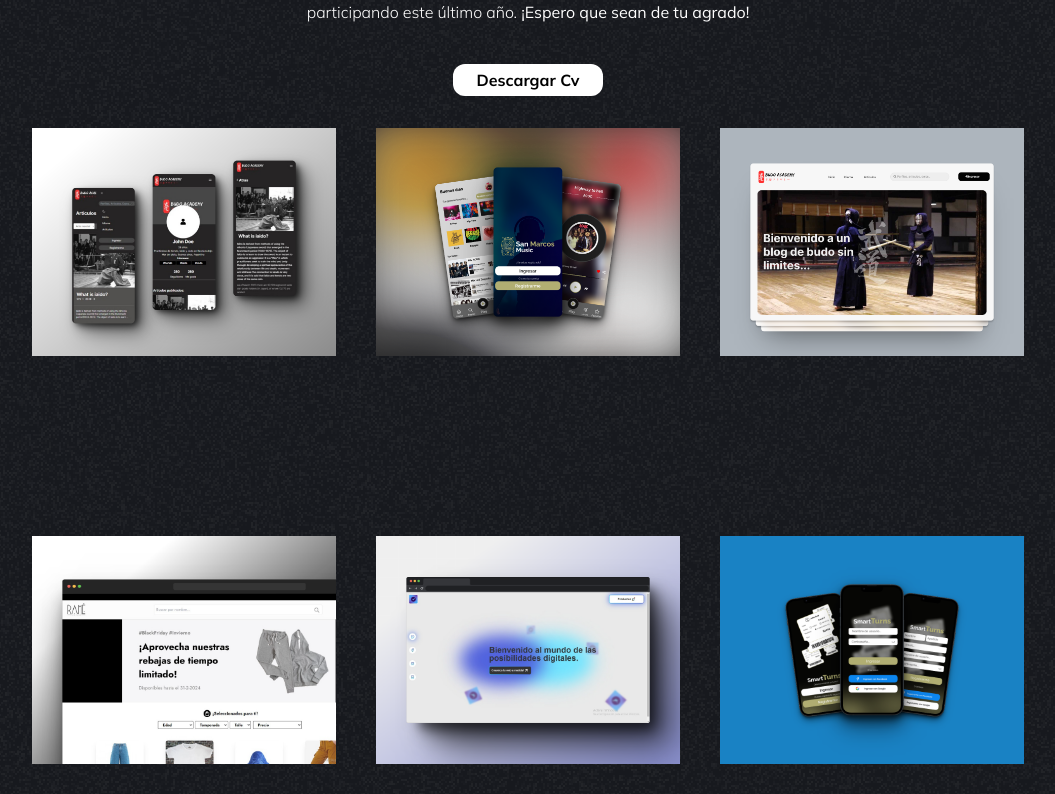
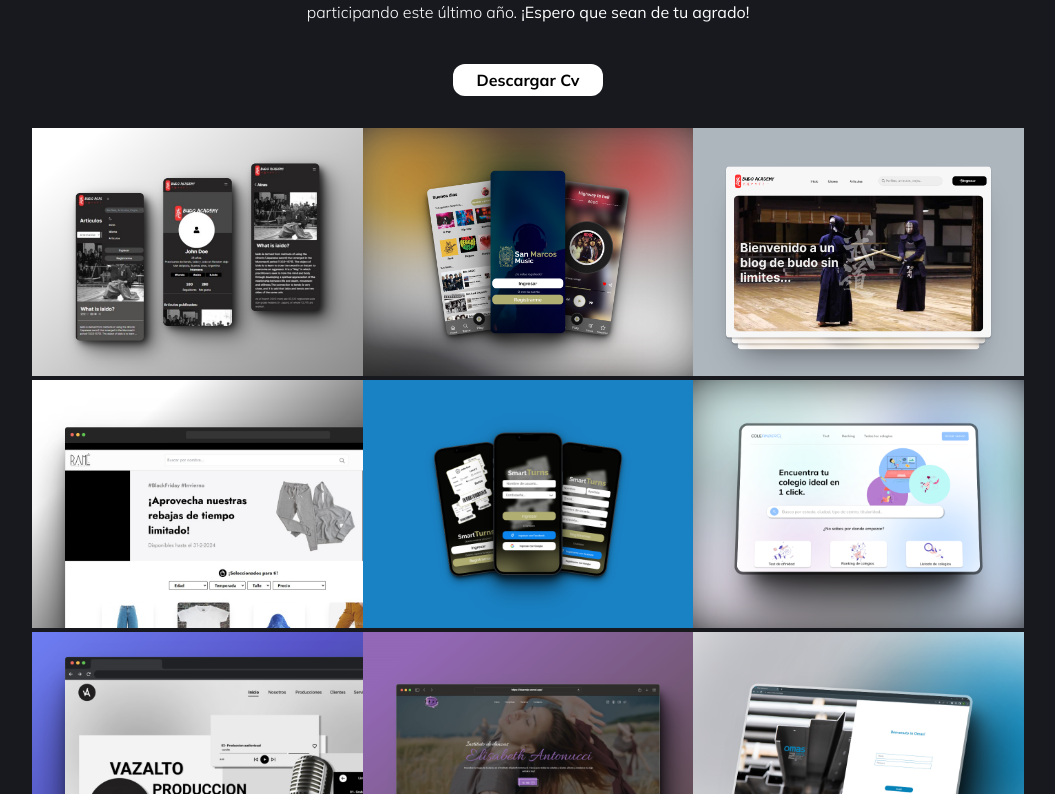
Before and after one commit to NahuelCempellin/nahuel-cempellin, a React (Vite) app: page / in a window 1280 px wide. Shown: the part 366-1160 px from the top of the page, without its empty margins (112-1167 px from the left). Built offline with nearby package versions, Linux system fonts and the light colour scheme.

Commit message:
algunos retoques

```diff
--- a/src/App.css
+++ b/src/App.css
@@ -9,7 +9,7 @@ html{
 body{
   font-family: 'Mulish', sans-serif;
   color: white;
-  background-image: url(/src//assets//Images/Noise.png);
+  /* background-image: url(/src//assets//Images/Noise.png); */
 
 
 }
--- a/src/MockedData.js
+++ b/src/MockedData.js
@@ -73,16 +73,16 @@ export const CardsContent = [
     cliente: "",
     fecha: "08/08/2023",
   },
-  {
-    nombre: "Ikigai development",
-    tipo: "Estudios",
-    image: ikigai,
-    descripcion: "Pagina web de mi emprendimiento.",
-    deploy: "https://ikiastro.vercel.app/",
-    tecnologias: ["Astro", "TailwindCss"],
-    cliente: "",
-    fecha: "08/08/2023",
-  },
+  // {
+  //   nombre: "Ikigai development",
+  //   tipo: "Estudios",
+  //   image: ikigai,
+  //   descripcion: "Pagina web de mi emprendimiento.",
+  //   deploy: "https://ikiastro.vercel.app/",
+  //   tecnologias: ["Astro", "TailwindCss"],
+  //   cliente: "",
+  //   fecha: "08/08/2023",
+  // },
   {
     nombre: "Smart Turns",
     tipo: "Estudios",
@@ -117,12 +117,12 @@ export const CardsContent = [
     fecha: "08/08/2023",
   },
   {
-    nombre: "Instituto Elisabeth Antonucci",
+    nombre: "IDEA Mdp",
     tipo: "Freelance",
     image: antonucci,
     descripcion:
       "Proyecto con el objetivo de generarle presencia en la web a un instituto de danzas.",
-    deploy: "https://instituto-antonucci.vercel.app/",
+    deploy: "https://ideamdp.vercel.app/",
     tecnologias: ["Javascript", "React", "TailwindCss"],
     cliente: "Instituto Antonucci",
     fecha: "03/04/23",
--- a/src/components/Proyectos.jsx
+++ b/src/components/Proyectos.jsx
@@ -23,16 +23,16 @@ const Proyectos = () => {
         </div>
       </div>
 
-      <div className="w-full min-h-[200vh] flex items-center justify-center ">
+      <div className="w-full min-h-screen flex items-start justify-center ">
         <section
-          className="w-full min-h-[250vh]  grid gap-10 md:grid-flow-row-dense md:grid-cols-2 lg:grid-cols-3 sm:grid-cols-2 max-[640px]:min-h-[350vh]  "
+         className='w-full  grid grid-cols-3 max-[800px]:grid-cols-2 max-[500px]:grid-cols-1'
           id="banish-box"
         >
           {CardsContent.map((el, i) => {
             return (
               <article
                 key={i}
-                className="w-[100%] h-[180px]   relative max-[600px]:mb-32 min-[1800px]:mb-80"
+                className="w-[calc(33.333% - 10px)] mb-1  relative "
               >
                 <img
                   src={el.image}
@@ -41,7 +41,7 @@ const Proyectos = () => {
                   id="image"
                 />
                 <div
-                  className="  w-full h-[100%] p-3 mt-[-180px] font-bold absolute hidden "
+                  className="w-full h-[190px] p-3 mt-[-190px] font-bold absolute hidden "
                   id="bg"
                 >
                   <a
```
Also changed, not shown: src/assets/proyectos/Antonucci.png, 1 other file (tests, documents, lock files or other folders).
